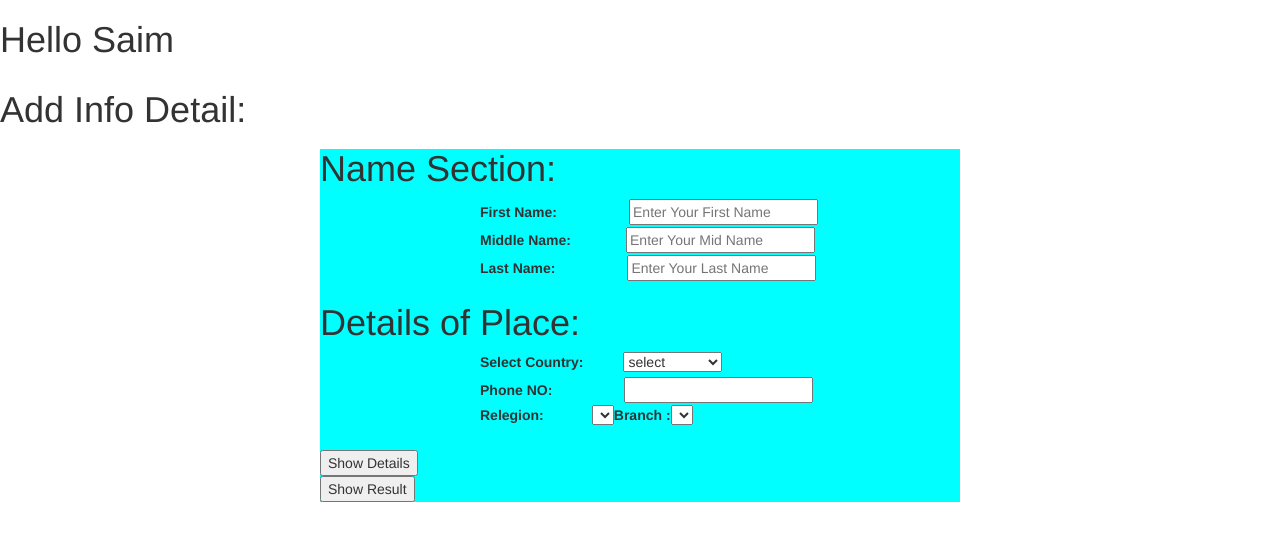
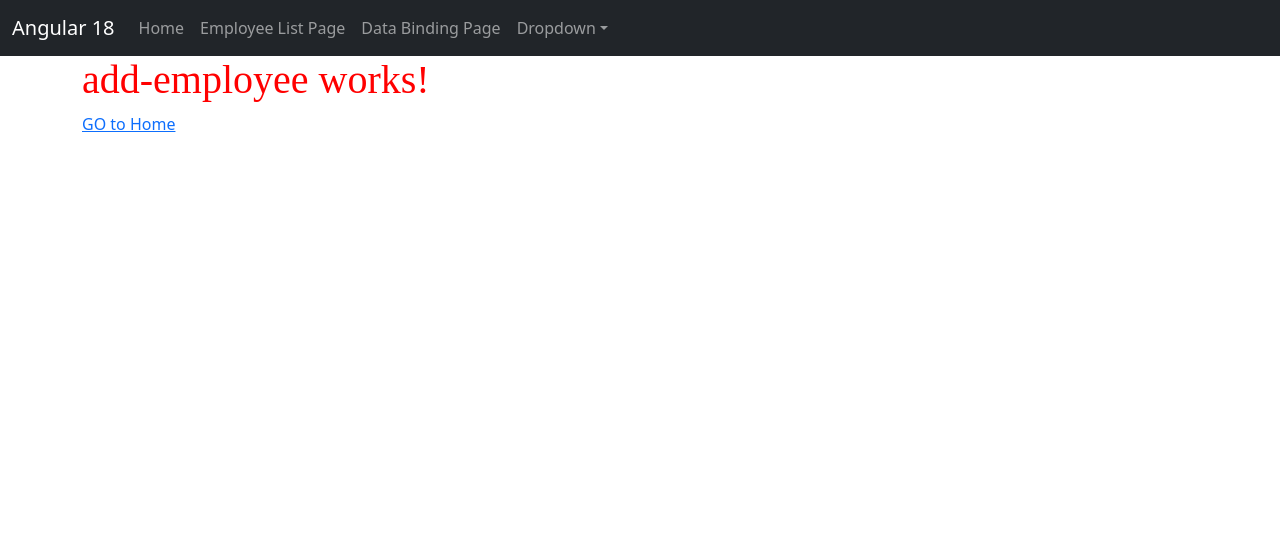
Before and after one commit to saim23khan/AngularPractice, an Angular app: page /addemployee1 in a window 1280 px wide. Before the commit this address led to /. Shown: the top 540 px of the page. Built offline with nearby package versions, Linux system fonts and the light colour scheme.

Commit message:
practice for Router

```diff
--- a/src/app/Components/add-employee/add-employee.component.html
+++ b/src/app/Components/add-employee/add-employee.component.html
@@ -1 +1,4 @@
 <h1 class="primary">add-employee works!</h1>
+
+
+<a [routerLink]="['/if-foreach']">GO to Home</a>
--- a/src/app/Components/add-employee/add-employee.component.ts
+++ b/src/app/Components/add-employee/add-employee.component.ts
@@ -1,9 +1,10 @@
 import { Component } from '@angular/core';
+import { RouterLink, RouterOutlet } from '@angular/router';
 
 @Component({
   selector: 'app-add-employee',
   standalone: true,
-  imports: [],
+  imports: [RouterOutlet,RouterLink],
   templateUrl: './add-employee.component.html',
   styleUrl: './add-employee.component.css'
 })
--- a/src/app/Components/iforforeach/iforforeach.component.html
+++ b/src/app/Components/iforforeach/iforforeach.component.html
@@ -143,3 +143,5 @@
    </table>
   </div>
 </div>
+
+<button (click)="navigatetoAddemployee()">Go to Add Employee Page</button>
--- a/src/app/Components/iforforeach/iforforeach.component.ts
+++ b/src/app/Components/iforforeach/iforforeach.component.ts
@@ -1,6 +1,7 @@
 import { CommonModule } from '@angular/common';
 import { Component } from '@angular/core';
 import { FormsModule, NgModel } from '@angular/forms';
+import { Router } from '@angular/router';
 
 @Component({
   selector: 'app-iforforeach',
@@ -53,6 +54,13 @@ export class IforforeachComponent {
     {rollno:123457, Named:'Waleed Ansari', shift:'Morning', Math:68, Physics:67, Chemistry:44,Computer:55,ObtainNumber:234,Totalmarks:400,Percentage:'58.5%'}
 
   ]
+  constructor(private router : Router){
+
+  }
+
+  navigatetoAddemployee(){
+    this.router.navigateByUrl("addemployee1")
+  }
 
   btncountryclick(event: any) {
     const selectedValue = event.target.value;
--- /dev/null
+++ b/src/app/Components/routescomponentpage/routescomponentpage.component.html
@@ -0,0 +1 @@
+<h1>This is router pages</h1>
--- a/src/app/app.component.html
+++ b/src/app/app.component.html
@@ -1,23 +1,32 @@
-<h1>Hello Saim</h1>
-
-<!-- <table style="width: 100%;">
-    <tr>
-        <td>
-            <app-employee-list></app-employee-list>
-        </td>
-        <td>
-            <app-add-employee></app-add-employee>
-        </td>
-        <td>
-            <app-databinding></app-databinding>
-        </td>
-    </tr>
-</table> -->
-<table style="width: 100%;">
-    <tr>
-        <td>
-
-        </td>
-    </tr>
-</table>
-<app-iforforeach></app-iforforeach>
+<nav class="navbar navbar-expand-sm bg-dark navbar-dark">
+    <div class="container-fluid">
+      <a class="navbar-brand" href="#">Angular 18</a>
+      <button class="navbar-toggler" type="button" data-bs-toggle="collapse" data-bs-target="#collapsibleNavbar">
+        <span class="navbar-toggler-icon"></span>
+      </button>
+      <div class="collapse navbar-collapse" id="collapsibleNavbar">
+        <ul class="navbar-nav">
+          <li class="nav-item">
+            <a class="nav-link" routerLink="if-foreach">Home</a>
+          </li>
+          <li class="nav-item">
+            <a class="nav-link" routerLink="addemployee1">Employee List Page</a>
+          </li>
+          <li class="nav-item">
+            <a class="nav-link" routerLink="data-binding">Data Binding Page</a>
+          </li>
+          <li class="nav-item dropdown">
+            <a class="nav-link dropdown-toggle" href="#" role="button" data-bs-toggle="dropdown">Dropdown</a>
+            <ul class="dropdown-menu">
+              <li><a class="dropdown-item" routerLink="routepage">Riuter Page</a></li>
+              <li><a class="dropdown-item" routerLink="employeelist">Employee List</a></li>
+              <li><a class="dropdown-item" routerLink="if-foreach">Home</a></li>
+            </ul>
+          </li>
+        </ul>
+      </div>
+    </div>
+  </nav>
+  <div class="container">
+    <router-outlet></router-outlet>
+  </div>
--- a/src/app/app.component.ts
+++ b/src/app/app.component.ts
@@ -1,15 +1,16 @@
 import { Component } from '@angular/core';
-import { RouterOutlet } from '@angular/router';
+import { RouterLink, RouterOutlet } from '@angular/router';
 import { AddEmployeeComponent } from './Components/add-employee/add-employee.component';
 import { EmployeeListComponent } from './Components/employee-list/employee-list.component';
 import { DatabindingComponent } from './Components/databinding/databinding.component';
 import { IforforeachComponent } from './Components/iforforeach/iforforeach.component';
+import { RoutescomponentpageComponent } from './Components/routescomponentpage/routescomponentpage.component';
 
 
 @Component({
   selector: 'app-root',
   standalone: true,
-  imports: [RouterOutlet,AddEmployeeComponent,EmployeeListComponent,DatabindingComponent,IforforeachComponent],
+  imports: [RouterOutlet,RouterLink,AddEmployeeComponent,EmployeeListComponent,DatabindingComponent,IforforeachComponent,RoutescomponentpageComponent],
   templateUrl: './app.component.html',
   styleUrl: './app.component.css'
 })
--- a/src/app/app.routes.ts
+++ b/src/app/app.routes.ts
@@ -1,3 +1,30 @@
+import { Component } from '@angular/core';
 import { Routes } from '@angular/router';
+import { AddEmployeeComponent } from './Components/add-employee/add-employee.component';
+import { DatabindingComponent } from './Components/databinding/databinding.component';
+import { EmployeeListComponent } from './Components/employee-list/employee-list.component';
+import { IforforeachComponent, IforforeachComponentfor } from './Components/iforforeach/iforforeach.component';
+import { RoutescomponentpageComponent } from './Components/routescomponentpage/routescomponentpage.component';
 
-export const routes: Routes = [];
+export const routes: Routes = [
+    {
+        path: 'addemployee1' ,
+        component: AddEmployeeComponent
+    },
+    {
+        path: 'data-binding' ,
+        component: DatabindingComponent
+    },
+    {
+        path: 'employeelist' ,
+        component: EmployeeListComponent
+    },
+    {
+        path: 'if-foreach' ,
+        component: IforforeachComponent
+    },
+    {
+        path: 'routepage' ,
+        component: RoutescomponentpageComponent
+    }
+];
--- a/src/index.html
+++ b/src/index.html
@@ -6,11 +6,12 @@
   <base href="/">
   <meta name="viewport" content="width=device-width, initial-scale=1">
   <link rel="icon" type="image/x-icon" href="favicon.ico">
-  <link rel="stylesheet" href="https://maxcdn.bootstrapcdn.com/bootstrap/3.4.1/css/bootstrap.min.css">
-  <script src="https://ajax.googleapis.com/ajax/libs/jquery/3.7.1/jquery.min.js"></script>
-  <script src="https://maxcdn.bootstrapcdn.com/bootstrap/3.4.1/js/bootstrap.min.js"></script>
+  <link href="https://cdn.jsdelivr.net/npm/bootstrap@5.3.3/dist/css/bootstrap.min.css" rel="stylesheet">
+<script src="https://cdn.jsdelivr.net/npm/bootstrap@5.3.0-alpha1/dist/js/bootstrap.bundle.min.js"></script>
+
 </head>
 <body>
   <app-root></app-root>
+
 </body>
 </html>
```
Also changed, not shown: src/app/Components/routescomponentpage/routescomponentpage.component.ts (added, +12 -0 lines), src/app/Components/routescomponentpage/routescomponentpage.component.css (added), 1 other file (tests, documents, lock files or other folders).
